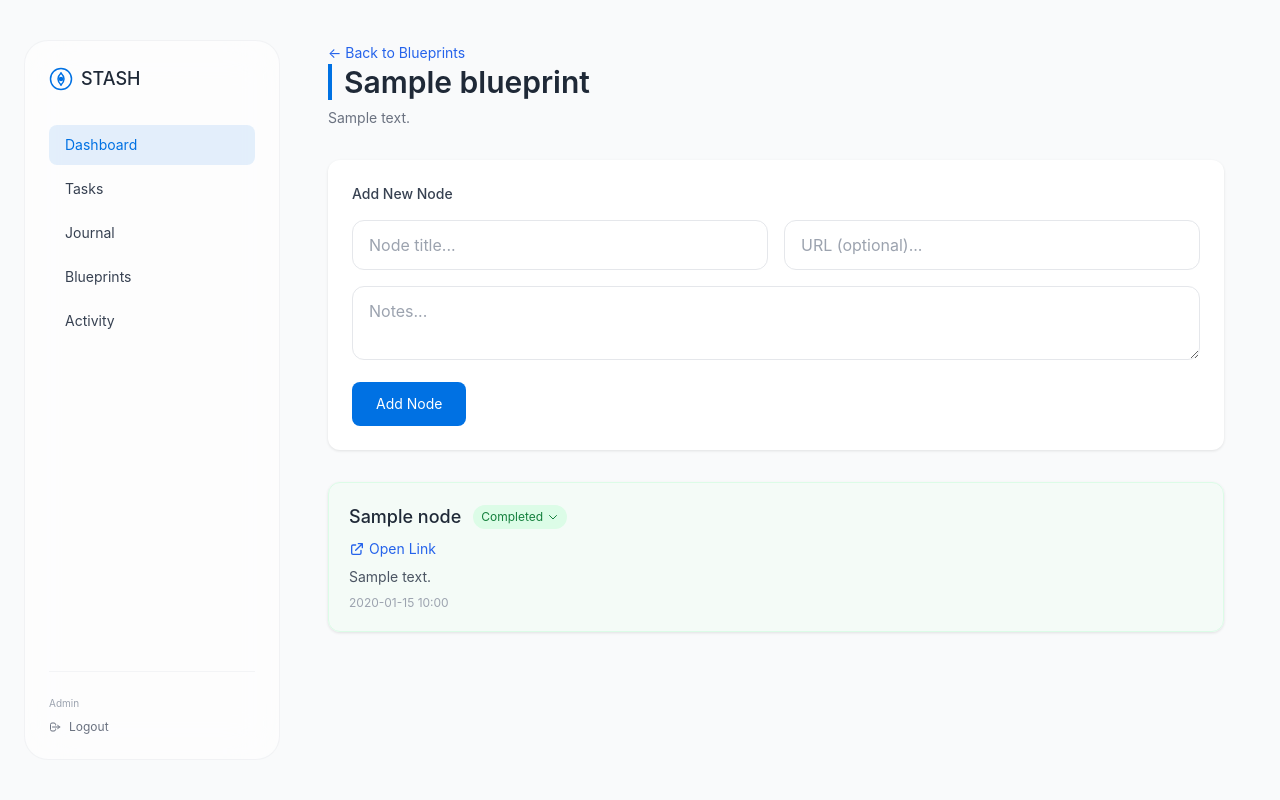
After one commit to MatCodePlay/stash, a FastAPI app: template templates/blueprint_detail.html in a window 1280 px wide. The commit adds this page. Run offline with FastAPI, Linux system fonts and the light colour scheme; the template is opened without the code that fills it: most values are stand-ins (such as "Sample title", 1, 10 or a date in 2020); some libraries are stand-ins or nearby versions.

Commit message:
feat(blueprints): introduce blueprints management feature
Add new

```diff
--- a/main.py
+++ b/main.py
@@ -6,7 +6,7 @@ from pathlib import Path
 from zoneinfo import ZoneInfo
 
 from fastapi import FastAPI, Request, HTTPException, Form, Query
-from fastapi.responses import HTMLResponse, RedirectResponse
+from fastapi.responses import HTMLResponse, RedirectResponse, Response
 from fastapi.staticfiles import StaticFiles
 from fastapi.templating import Jinja2Templates
 from starlette.middleware.sessions import SessionMiddleware
@@ -66,6 +66,26 @@ class ActivityLog(Base):
     id = Column(Integer, primary_key=True, index=True)
     user_id = Column(Integer, index=True)
     description = Column(String)
+    created_at = Column(DateTime, default=local_now)
+
+
+class Blueprint(Base):
+    __tablename__ = "blueprints"
+    id = Column(Integer, primary_key=True, index=True)
+    user_id = Column(Integer, index=True)
+    title = Column(String)
+    description = Column(Text)
+    color_theme = Column(String, default="#0071e3")
+
+
+class BlueprintNode(Base):
+    __tablename__ = "blueprint_nodes"
+    id = Column(Integer, primary_key=True, index=True)
+    blueprint_id = Column(Integer, index=True)
+    title = Column(String)
+    status = Column(String, default="New")
+    url = Column(String, nullable=True)
+    notes = Column(Text, nullable=True)
     created_at = Column(DateTime, default=local_now)
 
 
@@ -489,6 +509,140 @@ async def logs_page(request: Request, page: int = Query(1, ge=1)):
     )
 
 
+@app.get("/blueprints", response_class=HTMLResponse)
+async def blueprints_page(request: Request):
+    user_id = get_current_user(request)
+    if not user_id:
+        return RedirectResponse(url="/login", status_code=302)
+
+    logger.info("Blueprints page accessed")
+    db = SessionLocal()
+    blueprints = db.query(Blueprint).filter(Blueprint.user_id == ADMIN_ID).all()
+    db.close()
+    return templates.TemplateResponse(
+        "blueprints.html", {"request": request, "blueprints": blueprints}
+    )
+
+
+@app.post("/blueprints", response_class=HTMLResponse)
+async def add_blueprint(
+    request: Request,
+    title: str = Form(...),
+    description: str = Form(""),
+):
+    user_id = get_current_user(request)
+    if not user_id:
+        return RedirectResponse(url="/login", status_code=302)
+
+    db = SessionLocal()
+    blueprint = Blueprint(user_id=ADMIN_ID, title=title, description=description)
+    db.add(blueprint)
+    db.commit()
+    db.refresh(blueprint)
+    log_activity(ADMIN_ID, f"Added blueprint: {title}")
+    db.close()
+    return Response(headers={"HX-Redirect": f"/blueprints/{blueprint.id}"})
+
+
+@app.get("/blueprints/{blueprint_id}", response_class=HTMLResponse)
+async def blueprint_detail(request: Request, blueprint_id: int):
+    user_id = get_current_user(request)
+    if not user_id:
+        return RedirectResponse(url="/login", status_code=302)
+
+    db = SessionLocal()
+    blueprint = db.query(Blueprint).filter(Blueprint.id == blueprint_id).first()
+    from sqlalchemy import case
+
+    priority = case(
+        (BlueprintNode.status == "New", 0),
+        (BlueprintNode.status == "In Progress", 1),
+        (BlueprintNode.status == "Completed", 2),
+        (BlueprintNode.status == "Rejected", 3),
+        else_=4,
+    )
+    nodes = (
+        db.query(BlueprintNode)
+        .filter(BlueprintNode.blueprint_id == blueprint_id)
+        .order_by(priority, BlueprintNode.created_at.desc())
+        .all()
+    )
+    db.close()
+    return templates.TemplateResponse(
+        "blueprint_detail.html",
+        {"request": request, "blueprint": blueprint, "nodes": nodes},
+    )
+
+
+@app.post("/blueprints/{blueprint_id}/status/{node_id}", response_class=HTMLResponse)
+async def update_node_status(
+    request: Request,
+    blueprint_id: int,
+    node_id: int,
+    status: str = Form(...),
+):
+    user_id = get_current_user(request)
+    if not user_id:
+        return RedirectResponse(url="/login", status_code=302)
+
+    db = SessionLocal()
+    node = db.query(BlueprintNode).filter(BlueprintNode.id == node_id).first()
+    if node:
+        node.status = status
+        db.commit()
+        log_activity(ADMIN_ID, f"Updated node status to {status}")
+
+    blueprint = db.query(Blueprint).filter(Blueprint.id == blueprint_id).first()
+    from sqlalchemy import case
+
+    priority = case(
+        (BlueprintNode.status == "New", 0),
+        (BlueprintNode.status == "In Progress", 1),
+        (BlueprintNode.status == "Completed", 2),
+        (BlueprintNode.status == "Rejected", 3),
+        else_=4,
+    )
+    nodes = (
+        db.query(BlueprintNode)
+        .filter(BlueprintNode.blueprint_id == blueprint_id)
+        .order_by(priority, BlueprintNode.created_at.desc())
+        .all()
+    )
+    db.close()
+    return templates.TemplateResponse(
+        "_node_card.html",
+        {"request": request, "blueprint": blueprint, "nodes": [node]},
+    )
+
+
+@app.post("/blueprints/{blueprint_id}", response_class=HTMLResponse)
+async def add_blueprint_node(
+    request: Request,
+    blueprint_id: int,
+    title: str = Form(...),
+    status: str = Form("New"),
+    url: str = Form(""),
+    notes: str = Form(""),
+):
+    user_id = get_current_user(request)
+    if not user_id:
+        return RedirectResponse(url="/login", status_code=302)
+
+    db = SessionLocal()
+    node = BlueprintNode(
+        blueprint_id=blueprint_id,
+        title=title,
+        status=status,
+        url=url if url else None,
+        notes=notes if notes else None,
+    )
+    db.add(node)
+    db.commit()
+    log_activity(ADMIN_ID, f"Added node to blueprint {blueprint_id}")
+    db.close()
+    return Response(headers={"HX-Redirect": f"/blueprints/{blueprint_id}"})
+
+
 if __name__ == "__main__":
     import uvicorn
 
--- a/templates/base.html
+++ b/templates/base.html
@@ -35,11 +35,12 @@
                 <a href="/" class="nav-item block text-sm text-gray-700" id="nav-dashboard">Dashboard</a>
                 <a href="/tasks" class="nav-item block text-sm text-gray-700" id="nav-tasks">Tasks</a>
                 <a href="/journal" class="nav-item block text-sm text-gray-700" id="nav-journal">Journal</a>
+                <a href="/blueprints" class="nav-item block text-sm text-gray-700" id="nav-blueprints">Blueprints</a>
                 <a href="/logs" class="nav-item block text-sm text-gray-700" id="nav-logs">Activity</a>
             </nav>
             <script>
                 const path = window.location.pathname;
-                const map = {'/': 'nav-dashboard', '/tasks': 'nav-tasks', '/journal': 'nav-journal', '/logs': 'nav-logs'};
+                const map = {'/': 'nav-dashboard', '/tasks': 'nav-tasks', '/journal': 'nav-journal', '/blueprints': 'nav-blueprints', '/logs': 'nav-logs'};
                 const activeId = map[path] || 'nav-dashboard';
                 document.getElementById(activeId)?.classList.add('active');
             </script>
--- /dev/null
+++ b/templates/blueprint_detail.html
@@ -0,0 +1,97 @@
+{% extends "base.html" %}
+
+{% block content %}
+    <div class="flex justify-between items-center mb-8">
+        <div>
+            <a href="/blueprints" class="text-sm text-blue-600 hover:text-blue-800 mb-2">&larr; Back to Blueprints</a>
+            <h1 class="text-3xl font-semibold text-gray-800" style="border-left: 4px solid #0071e3; padding-left: 12px;">{{ blueprint.title }}</h1>
+            <p class="text-sm text-gray-500 mt-2">{{ blueprint.description }}</p>
+        </div>
+    </div>
+
+    <div class="card p-6 mb-8">
+        <h3 class="text-sm font-medium text-gray-700 mb-4">Add New Node</h3>
+        <form hx-post="/blueprints/{{ blueprint.id }}">
+            <div class="grid grid-cols-1 md:grid-cols-2 gap-4 mb-4">
+                <input type="text" name="title" id="node-title" placeholder="Node title..." required
+                    class="px-4 py-3 border border-gray-200 rounded-xl focus:outline-none focus:border-blue-500">
+                <input type="text" name="url" placeholder="URL (optional)..."
+                    class="px-4 py-3 border border-gray-200 rounded-xl focus:outline-none focus:border-blue-500">
+            </div>
+            <textarea name="notes" rows="2" placeholder="Notes..."
+                class="w-full px-4 py-3 border border-gray-200 rounded-xl focus:outline-none focus:border-blue-500 mb-4"></textarea>
+            <button type="submit" class="btn-primary px-6 py-3 text-sm">Add Node</button>
+        </form>
+        <script>
+            document.querySelector('form[hx-post="/blueprints/{{ blueprint.id }}"]').addEventListener('htmx:afterRequest', function() {
+                document.getElementById('node-title').value = '';
+            });
+        </script>
+    </div>
+
+    <div id="nodes-list" class="flex flex-col gap-4">
+        {% for node in nodes %}
+        <div id="node-{{ node.id }}" class="card p-5
+            {% if node.status == 'In Progress' %}bg-blue-50/50 border border-blue-100
+            {% elif node.status == 'Completed' %}bg-green-50/50 border border-green-100
+            {% elif node.status == 'Rejected' %}bg-red-50/50 border border-red-100
+            {% else %}bg-white/50 border border-gray-100{% endif %}">
+            <div class="flex items-start justify-between">
+                <div class="flex-1">
+                    <div class="flex items-center gap-3 mb-2">
+                        <h3 class="text-lg font-medium text-gray-800">{{ node.title }}</h3>
+                        <div class="relative group">
+                            <button type="button" class="px-2 py-1 text-xs rounded-full flex items-center gap-1 hover:bg-gray-200 transition-colors
+                                {% if node.status == 'Completed' %}bg-green-100 text-green-700
+                                {% elif node.status == 'In Progress' %}bg-blue-100 text-blue-700
+                                {% elif node.status == 'Rejected' %}bg-red-100 text-red-700
+                                {% else %}bg-gray-100 text-gray-700{% endif %}">
+                                {{ node.status }}
+                                <svg class="w-3 h-3" fill="none" stroke="currentColor" viewBox="0 0 24 24">
+                                    <path stroke-linecap="round" stroke-linejoin="round" stroke-width="2" d="M19 9l-7 7-7-7"/>
+                                </svg>
+                            </button>
+                            <div class="absolute left-0 top-full -mt-2 pt-2 z-10">
+                                <div class="hidden group-hover:flex flex-col bg-white/95 backdrop-blur-xl rounded-lg shadow-lg border border-gray-100 p-1 min-w-[120px]">
+                                    <form hx-post="/blueprints/{{ blueprint.id }}/status/{{ node.id }}" hx-target="#node-{{ node.id }}" hx-swap="outerHTML">
+                                        <input type="hidden" name="status" value="New">
+                                        <button type="submit" class="w-full text-left px-3 py-2 text-xs hover:bg-gray-50 rounded">New</button>
+                                    </form>
+                                    <form hx-post="/blueprints/{{ blueprint.id }}/status/{{ node.id }}" hx-target="#node-{{ node.id }}" hx-swap="outerHTML">
+                                        <input type="hidden" name="status" value="In Progress">
+                                        <button type="submit" class="w-full text-left px-3 py-2 text-xs hover:bg-gray-50 rounded">In Progress</button>
+                                    </form>
+                                    <form hx-post="/blueprints/{{ blueprint.id }}/status/{{ node.id }}" hx-target="#node-{{ node.id }}" hx-swap="outerHTML">
+                                        <input type="hidden" name="status" value="Completed">
+                                        <button type="submit" class="w-full text-left px-3 py-2 text-xs hover:bg-gray-50 rounded">Completed</button>
+                                    </form>
+                                    <form hx-post="/blueprints/{{ blueprint.id }}/status/{{ node.id }}" hx-target="#node-{{ node.id }}" hx-swap="outerHTML">
+                                        <input type="hidden" name="status" value="Rejected">
+                                        <button type="submit" class="w-full text-left px-3 py-2 text-xs hover:bg-gray-50 rounded">Rejected</button>
+                                    </form>
+                                </div>
+                            </div>
+                        </div>
+                    </div>
+                    {% if node.url %}
+                    <a href="{{ node.url }}" target="_blank" class="text-sm text-blue-600 hover:text-blue-800 flex items-center gap-1">
+                        <svg class="w-4 h-4" fill="none" stroke="currentColor" viewBox="0 0 24 24">
+                            <path stroke-linecap="round" stroke-linejoin="round" stroke-width="2" d="M10 6H6a2 2 0 00-2 2v10a2 2 0 002 2h10a2 2 0 002-2v-4M14 4h6m0 0v6m0-6L10 14"/>
+                        </svg>
+                        Open Link
+                    </a>
+                    {% endif %}
+                    {% if node.notes %}
+                    <p class="text-sm text-gray-600 mt-2 whitespace-pre-wrap">{{ node.notes }}</p>
+                    {% endif %}
+                    <p class="text-xs text-gray-400 mt-2">{{ node.created_at.strftime('%Y-%m-%d %H:%M') }}</p>
+                </div>
+            </div>
+        </div>
+        {% else %}
+        <div class="card p-8 text-center text-gray-500">
+            No nodes yet. Add one above!
+        </div>
+        {% endfor %}
+    </div>
+{% endblock %}
```
Also changed, not shown: templates/_node_card.html (added, +59 -0 lines), templates/blueprints.html (added, +47 -0 lines).
